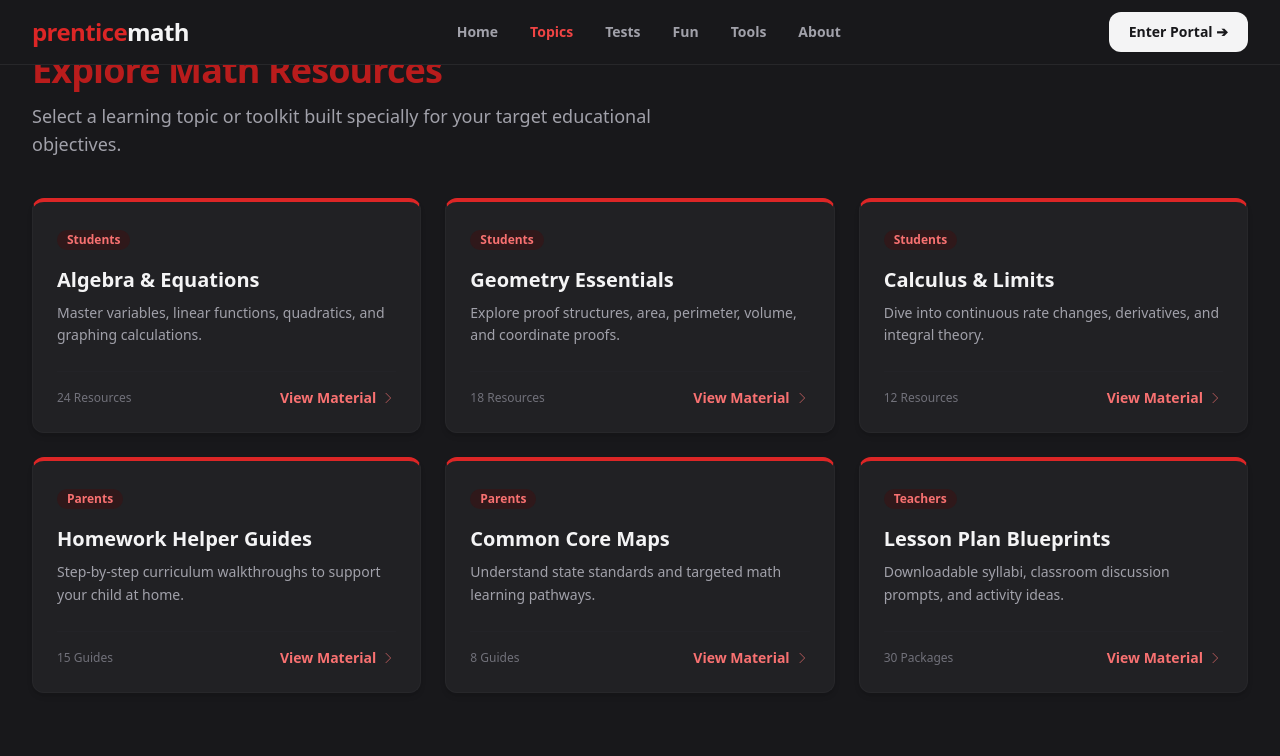
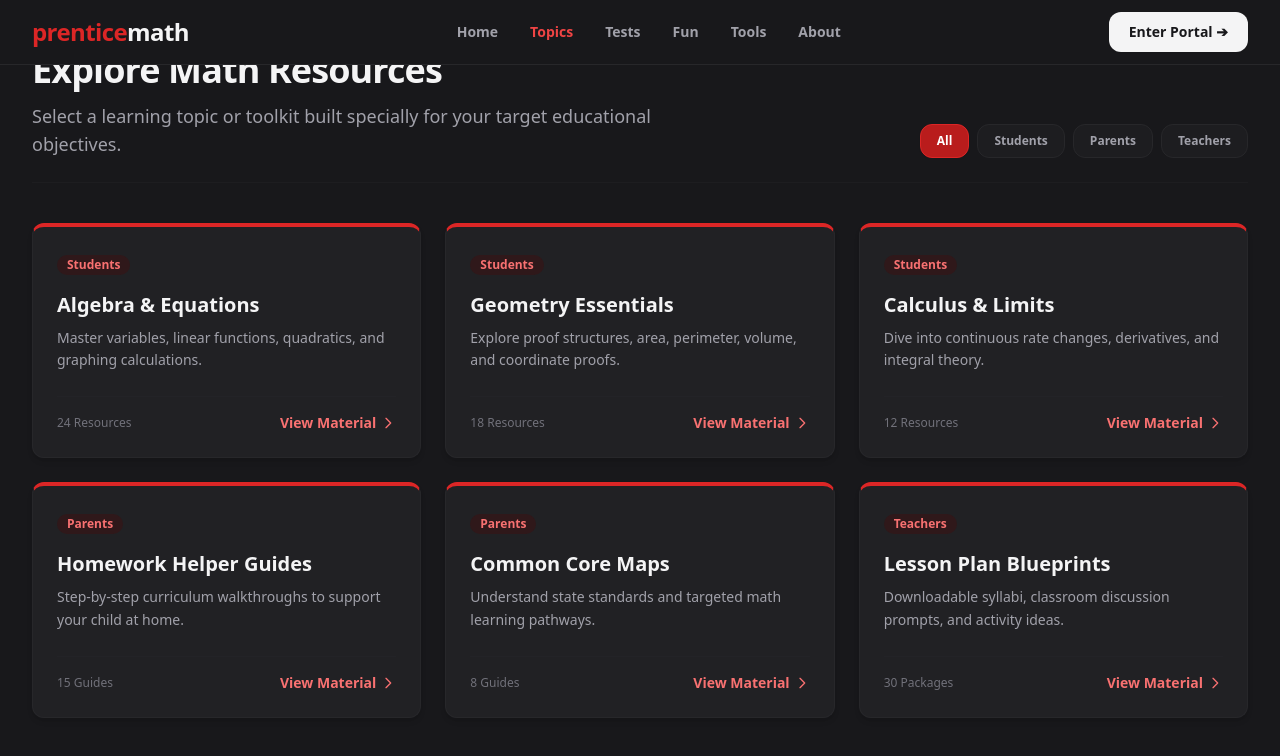
Before and after one commit to kaidecoder/didactic-umbrella, a React (Vite) app in the folder prenticemath-frontend/: page / in a window 1280 px wide. Both pictures are taken after a click on the button "Topics". Shown: the part 653-1409 px from the top of the page. Built offline with nearby package versions, Linux system fonts and the light colour scheme.

Commit message:
add interactive user filter

```diff
--- a/prenticemath-frontend/src/components/TopicGrid.jsx
+++ b/prenticemath-frontend/src/components/TopicGrid.jsx
@@ -1,4 +1,11 @@
+import { useState } from 'react';
+
 export default function TopicGrid() {
+  // 1. Hook state to track the active audience filter
+  const [activeFilter, setActiveFilter] = useState('All');
+
+  const filters = ['All', 'Students', 'Parents', 'Teachers'];
+
   const topics = [
     {
       title: "Algebra & Equations",
@@ -7,7 +14,7 @@ export default function TopicGrid() {
       resourceCount: "24 Resources",
       borderClass: "border-t-red-600",
       textClass: "text-red-400",
-      bgClass: "bg-red-950/40" // Soft translucent dark crimson badge background
+      bgClass: "bg-red-950/40"
     },
     {
       title: "Geometry Essentials",
@@ -56,27 +63,49 @@ export default function TopicGrid() {
     }
   ];
 
+  // 2. Filter topics list dynamically based on user selection
+  const filteredTopics = activeFilter === 'All'
+    ? topics
+    : topics.filter(topic => topic.audience === activeFilter);
+
   return (
-    // Changed bg-slate-50 to bg-transparent to sit cleanly on your new zinc-900 background
     <section className="py-12 bg-transparent">
       <div className="max-w-7xl mx-auto px-4 sm:px-6 lg:px-8">
 
-        <div className="mb-10 text-center md:text-left">
-          {/* Changed text-slate-900 to text-zinc-100 */}
-          <h2 className="text-3xl font-extrabold tracking-tight text-red-700 sm:text-4xl">
-            Explore Math Resources
-          </h2>
-          {/* Changed text-slate-500 to text-zinc-400 */}
-          <p className="mt-3 text-lg text-zinc-400 max-w-2xl">
-            Select a learning topic or toolkit built specially for your target educational objectives.
-          </p>
+        {/* Section Heading */}
+        <div className="flex flex-col md:flex-row md:items-end justify-between gap-6 mb-10 pb-6 border-b border-zinc-800/40">
+          <div>
+            <h2 className="text-3xl font-extrabold tracking-tight text-zinc-100 sm:text-4xl">
+              Explore Math Resources
+            </h2>
+            <p className="mt-3 text-lg text-zinc-400 max-w-2xl">
+              Select a learning topic or toolkit built specially for your target educational objectives.
+            </p>
+          </div>
+
+          {/* 3. Filter Controls Container Layout */}
+          <div className="flex flex-wrap gap-2 self-start md:self-auto">
+            {filters.map((filter) => (
+              <button
+                key={filter}
+                onClick={() => setActiveFilter(filter)}
+                className={`px-4 py-2 text-xs font-bold rounded-xl border transition-all duration-200 ${
+                  activeFilter === filter
+                    ? 'bg-red-700 text-white border-red-600 shadow-sm'
+                    : 'bg-zinc-800/40 text-zinc-400 border-zinc-800 hover:text-zinc-200 hover:bg-zinc-800'
+                }`}
+              >
+                {filter}
+              </button>
+            ))}
+          </div>
         </div>
 
+        {/* Dynamic Cards Grid */}
         <div className="grid grid-cols-1 sm:grid-cols-2 lg:grid-cols-3 gap-6">
-          {topics.map((topic, index) => (
+          {filteredTopics.map((topic, index) => (
             <div
               key={index}
-              // Changed bg-white to an elegant bg-zinc-800/60 slate, border-slate-200 to border-zinc-800
               className={`bg-zinc-800/60 rounded-xl shadow-md border border-zinc-800 border-t-4 ${topic.borderClass} p-6 flex flex-col justify-between hover:bg-zinc-800 hover:-translate-y-0.5 transition-all duration-200`}
             >
               <div>
@@ -84,12 +113,10 @@ export default function TopicGrid() {
                   {topic.audience}
                 </span>
 
-                {/* Title set to crisp white */}
                 <h3 className="mt-4 text-xl font-bold text-zinc-100">
                   {topic.title}
                 </h3>
 
-                {/* Description set to readable muted gray */}
                 <p className="mt-2 text-sm text-zinc-400 leading-relaxed">
                   {topic.description}
                 </p>
@@ -105,7 +132,7 @@ export default function TopicGrid() {
                 >
                   View Material
                   <svg className="ml-1 w-4 h-4" fill="none" stroke="currentColor" viewBox="0 0 24 24">
-                    <path strokeLinecap="round" strokeLinejoin="round" d="M9 5l7 7-7 7" />
+                    <path strokeLinecap="round" strokeLinejoin="round" strokeWidth="2" d="M9 5l7 7-7 7" />
                   </svg>
                 </a>
               </div>
@@ -113,6 +140,13 @@ export default function TopicGrid() {
           ))}
         </div>
 
+        {/* Empty Fallback State Notification if needed */}
+        {filteredTopics.length === 0 && (
+          <div className="text-center py-12 border border-dashed border-zinc-800 rounded-xl">
+            <p className="text-zinc-500 font-medium">No resources found matching this group.</p>
+          </div>
+        )}
+
       </div>
     </section>
   );
```
